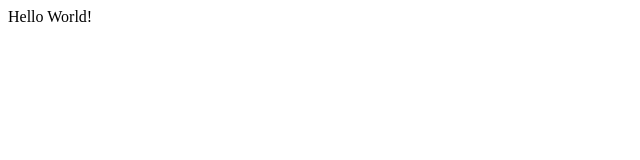
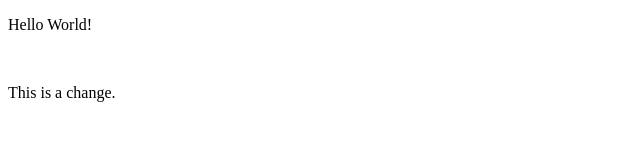
Before and after one commit to FerMtz94/Soft-Bros-Solutions, a plain HTML site: page index.html in a window 1280 px wide. Shown: the whole page, without its empty margins (0-640 px from the left). Drawn offline with Linux system fonts and the light colour scheme.

Commit message:
index.html
Just added a line break and enclosed everything else on paragraph tags.

```diff
--- a/index.html
+++ b/index.html
@@ -2,9 +2,10 @@
 <html lang="en">
 <head>
 	<meta charset="UTF-8">
-	<title>Soft Bros.</title>
+	<title>Welcome to Soft Bros. Solutions</title>
 </head>
 <body>
-	Hello World!
+	<p>Hello World!</p>
+	<br><p>This is a change.</p>
 </body>
 </html>
```
